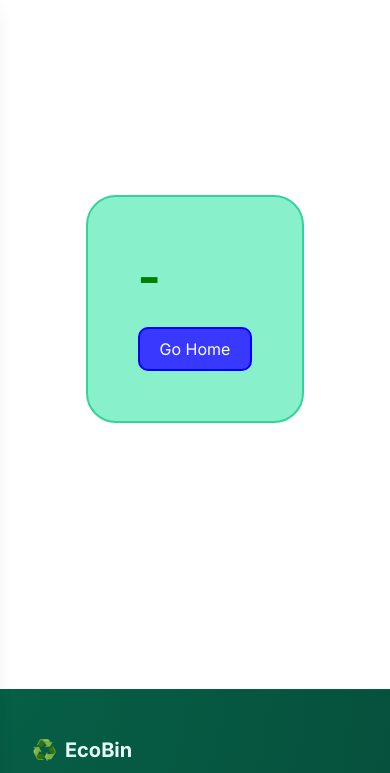
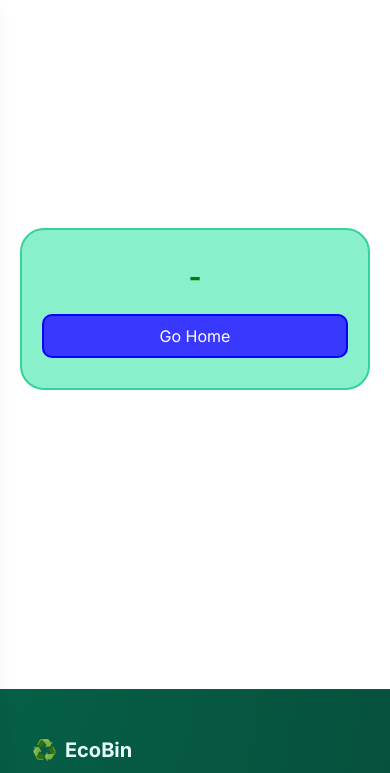
Before and after one commit to Vish00005/E-Waste-BIn-Management, a website: page Frontened/error.ejs in a window 390 px wide. Shown: the part 71-844 px from the top of the page. Drawn offline with nearby package versions, Linux system fonts and the light colour scheme; files that its build step writes are made by us from their sources.

Commit message:
Error Handeling

```diff
--- a/assets/css/error.css
+++ b/assets/css/error.css
@@ -32,3 +32,50 @@ h1{
     background-color: blue;
     box-shadow: 0 0 10px black;
 }
+/* --- ERROR PAGE RESPONSIVE STYLES --- */
+
+/* 1. Tablets and Large Phones (under 768px) */
+@media (max-width: 768px) {
+    .container {
+        height: auto; /* Allow height to grow with content */
+        min-height: 90vh;
+        padding: 40px 20px;
+    }
+
+    .error-box {
+        padding: 40px 30px;
+        border-radius: 24px;
+        text-align: center; /* Ensures text is centered on mobile */
+    }
+
+    h1 {
+        font-size: 35px; /* Scale down heading */
+    }
+}
+
+/* 2. Small Mobile Devices (under 480px) */
+@media (max-width: 480px) {
+    .error-box {
+        padding: 30px 20px;
+        width: 100%; /* Take full width on small screens */
+    }
+
+    h1 {
+        font-size: 28px;
+    }
+
+    .error-box > a {
+        width: 100%; /* Make the link button easier to tap */
+        box-sizing: border-box;
+        text-align: center;
+    }
+}
+
+/* Handle landscape mode or very short screens */
+@media (max-height: 500px) {
+    .container {
+        height: auto;
+        padding-top: 50px;
+        padding-bottom: 50px;
+    }
+}
```
